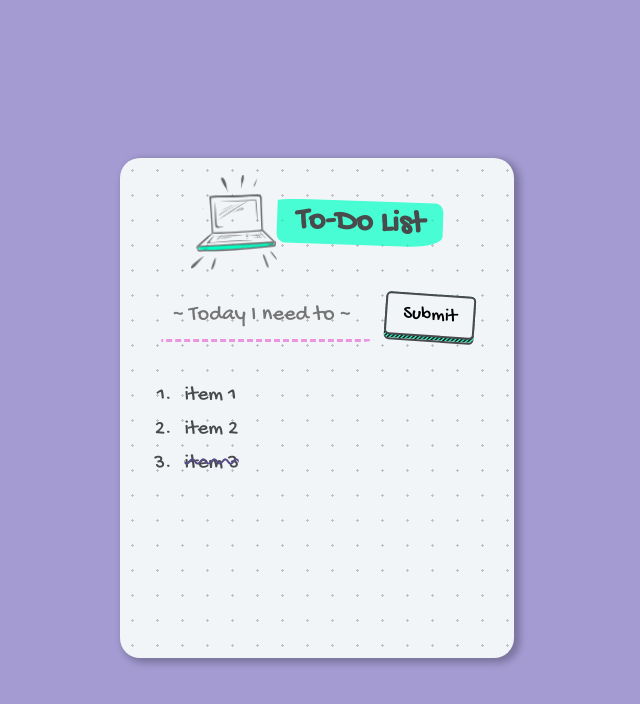
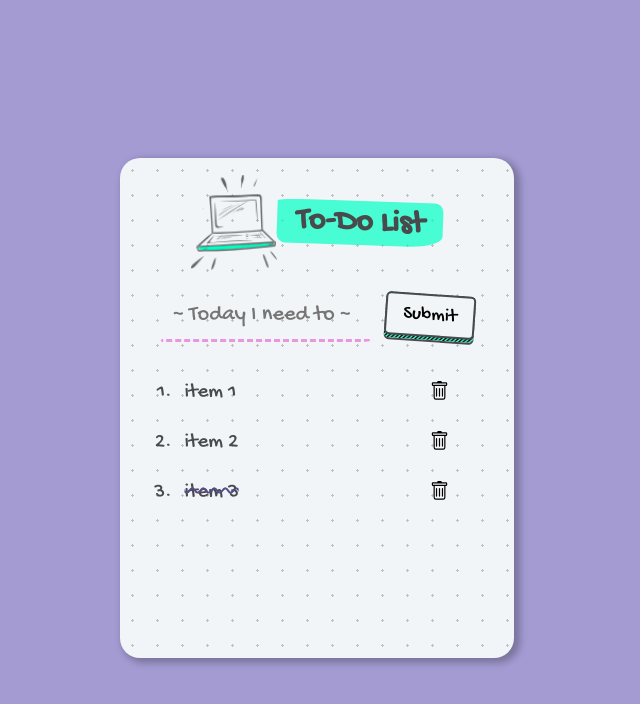
Before and after one commit to mridxl/Todo-app, a React (Vite) app in the folder frontend/: page / in a window 1280 px wide. Shown: the top 704 px of the page, without its empty margins (323-963 px from the left). Built offline with nearby package versions, Linux system fonts and the light colour scheme.

Commit message:
Add trash icon and completeTodo functionality

```diff
--- a/frontend/package.json
+++ b/frontend/package.json
@@ -11,7 +11,8 @@
   "dependencies": {
     "axios": "^1.7.4",
     "react": "^18.3.1",
-    "react-dom": "^18.3.1"
+    "react-dom": "^18.3.1",
+    "uuid": "^10.0.0"
   },
   "devDependencies": {
     "@types/react": "^18.3.3",
--- a/frontend/src/App.jsx
+++ b/frontend/src/App.jsx
@@ -6,14 +6,17 @@ import { useState } from 'react';
 function App() {
 	const [todolist, setTodolist] = useState([
 		{
+			_id: '34567890-q3w4e5r6t',
 			completed: false,
 			description: 'item 1',
 		},
 		{
+			_id: '34568765-q3w4e5r6t',
 			completed: false,
 			description: 'item 2',
 		},
 		{
+			_id: '98we5678-q3w4e5r6t',
 			completed: true,
 			description: 'item 3',
 		},
--- a/frontend/src/components/CreateTodo.jsx
+++ b/frontend/src/components/CreateTodo.jsx
@@ -1,19 +1,25 @@
-import { useState } from 'react';
+import { useState, useRef } from 'react';
+import { v4 as uuid } from 'uuid';
 
 function CreateTodo({ todolist, setTodolist }) {
 	const [newItem, setNewItem] = useState('');
+	const inputRef = useRef();
 
 	const addTodo = () => {
+		const tempId = uuid();
 		const newTodo = {
+			_id: tempId,
 			completed: false,
 			description: newItem,
 		};
 		setTodolist([newTodo, ...todolist]);
 		setNewItem('');
+		inputRef.current.focus();
 	};
 	return (
 		<>
 			<input
+				ref={inputRef}
 				className="input-box"
 				id="todo"
 				placeholder="~ Today I need to ~"
@@ -22,6 +28,9 @@ function CreateTodo({ todolist, setTodolist }) {
 				value={newItem}
 				//changes the newItem state to match input text
 				onChange={(e) => setNewItem(e.target.value)}
+				onKeyDown={(e) => {
+					if (e.key === 'Enter') addTodo();
+				}}
 			/>
 			<button className="button" onClick={addTodo}>
 				<span>Submit</span>
--- a/frontend/src/components/Lineitem.jsx
+++ b/frontend/src/components/Lineitem.jsx
@@ -1,9 +1,17 @@
-function Lineitem({ todo }) {
+function Lineitem({ todo, completeTodo }) {
 	return (
 		<li className={todo.completed ? 'todo-completed' : 'todo'}>
-			<button>
-				<p className="todo-desc">{todo.description}</p>
-			</button>
+			<div className="line-item">
+				<p
+					className="todo-desc"
+					onClick={() => completeTodo(todo._id)}
+				>
+					{todo.description}
+				</p>
+				<button>
+					<img className='trash-icon' src="./assets/trash.svg" alt="delete button" />
+				</button>
+			</div>
 		</li>
 	);
 }
--- a/frontend/src/components/TodoItems.jsx
+++ b/frontend/src/components/TodoItems.jsx
@@ -1,13 +1,27 @@
 import Lineitem from './Lineitem';
 
 function TodoItems({ todolist, setTodolist }) {
+	const completeTodo = (id) => {
+		setTodolist((prevTodos) =>
+			prevTodos.map((todo) =>
+				todo._id === id ? { ...todo, completed: !todo.completed } : todo
+			)
+		);
+	};
 	return (
 		<ol className="toDoList">
 			{todolist &&
 				todolist.map((todo, i) => {
-					return <Lineitem key={i} todo={todo} />;
+					return (
+						<Lineitem
+							key={i}
+							todo={todo}
+							completeTodo={completeTodo}
+						/>
+					);
 				})}
 		</ol>
 	);
 }
+
 export default TodoItems;
--- a/frontend/src/main.css
+++ b/frontend/src/main.css
@@ -122,6 +122,14 @@ body {
 
 .toDoList {
     text-align: left;
+    margin: 0px;
+}
+
+.line-item {
+    display: flex;
+    justify-content: space-between;
+    align-items: center;
+    padding-right: 15%;
 }
 
 .todo-completed {
@@ -139,16 +147,21 @@ body {
     display: inline;
     position: relative;
     padding: 0.5rem;
+    margin: 0px;
     cursor: pointer;
 }
 
-.toDoList>*>button {
+.toDoList>*>*>button {
     background: none;
     color: inherit;
     border: none;
     padding: 0;
     font: inherit;
-    cursor: default;
+    cursor: pointer;
     margin: 0;
     display: inline;
 }
+.trash-icon{
+    height: 1.2rem;
+    margin-top: 0.4rem;
+}
```
Also changed, not shown: frontend/assets/trash.svg (added), 1 other file (tests, documents, lock files or other folders).
